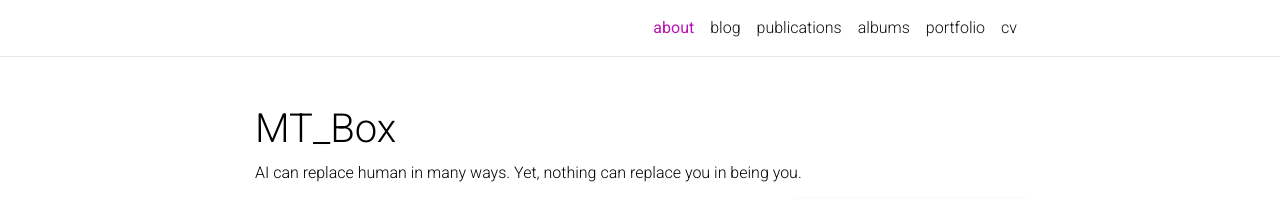
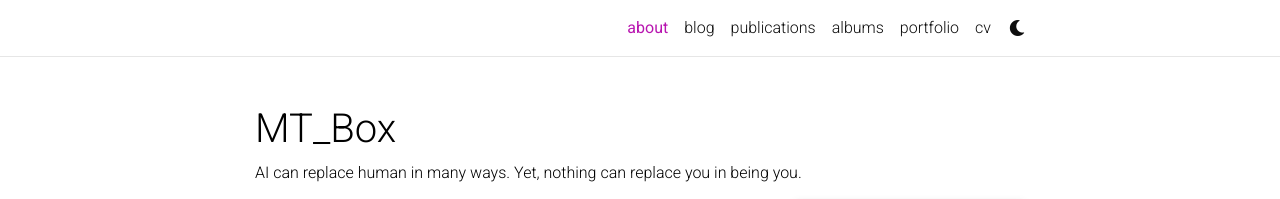
Before and after one commit to levulinh/levulinh.github.io, a Jekyll site: the page built from _pages/about.md, in a window 1280 px wide. Shown: the top 199 px of the page. Built offline with Jekyll 4.4.1, drawn with Linux system fonts in a browser that asks for light colours; full-size pictures stand in for the smaller copies a plugin makes; comment, search, counter and statistics services are not loaded; a style sheet for code colours, icons or effects is not loaded.

```diff
--- a/_config.yml
+++ b/_config.yml
@@ -11,31 +11,31 @@
   A space where I share my humble knowledge about coding and life.
 footer_text: >
 
-keywords: jekyll, jekyll-theme, academic-website, portfolio-website  # add your own keywords or leave empty
+keywords: jekyll, jekyll-theme, academic-website, portfolio-website # add your own keywords or leave empty
 
 lang: en # the language of your site (for example: en, fr, cn, ru, etc.)
-icon: fav.png  # the emoji used as the favicon (alternatively, provide image name in /assets/img/)
+icon: fav.png # the emoji used as the favicon (alternatively, provide image name in /assets/img/)
 
 url: https://levulinh.github.io # the base hostname & protocol for your site
-baseurl:  # the subpath of your site, e.g. /blog/
+baseurl: # the subpath of your site, e.g. /blog/
 last_updated: true # set to true if you want to display last updated in the footer
-impressum_path:  # set to path to include impressum link in the footer, use the same path as permalink in a page, helps to conform with EU GDPR
+impressum_path: # set to path to include impressum link in the footer, use the same path as permalink in a page, helps to conform with EU GDPR
 
 # -----------------------------------------------------------------------------
 # Theme
 # -----------------------------------------------------------------------------
 
 # code highlighter theme
-highlight_theme_light: github   # https://github.com/jwarby/jekyll-pygments-themes
-highlight_theme_dark: native    # https://github.com/jwarby/jekyll-pygments-themes
+highlight_theme_light: github # https://github.com/jwarby/jekyll-pygments-themes
+highlight_theme_dark: native # https://github.com/jwarby/jekyll-pygments-themes
 
 # repo color theme
-repo_theme_light: default       # https://github.com/anuraghazra/github-readme-stats/blob/master/themes/README.md
-repo_theme_dark: dark           # https://github.com/anuraghazra/github-readme-stats/blob/master/themes/README.md
+repo_theme_light: default # https://github.com/anuraghazra/github-readme-stats/blob/master/themes/README.md
+repo_theme_dark: dark # https://github.com/anuraghazra/github-readme-stats/blob/master/themes/README.md
 repo_trophies:
   enabled: true
-  theme_light: flat    # https://github.com/ryo-ma/github-profile-trophy
-  theme_dark: gitdimmed  # https://github.com/ryo-ma/github-profile-trophy
+  theme_light: flat # https://github.com/ryo-ma/github-profile-trophy
+  theme_dark: gitdimmed # https://github.com/ryo-ma/github-profile-trophy
 
 # -----------------------------------------------------------------------------
 # RSS Feed
@@ -110,11 +110,11 @@
 # Analytics and search engine verification
 # -----------------------------------------------------------------------------
 
-google_analytics:  # your Google Analytics measurement ID (format: G-XXXXXXXXXX)
-panelbear_analytics:  # panelbear analytics site ID (format: XXXXXXXXX)
+google_analytics: # your Google Analytics measurement ID (format: G-XXXXXXXXXX)
+panelbear_analytics: # panelbear analytics site ID (format: XXXXXXXXX)
 
-google_site_verification:  # your google-site-verification ID (Google Search Console)
-bing_site_verification:  # out your bing-site-verification ID (Bing Webmaster)
+google_site_verification: # your google-site-verification ID (Google Search Console)
+bing_site_verification: # out your bing-site-verification ID (Bing Webmaster)
 
 # -----------------------------------------------------------------------------
 # Blog
@@ -137,15 +137,15 @@
 # Follow instructions on https://giscus.app/ to setup for your repo to fill out
 # the information below.
 giscus:
-  repo: levulinh/levulinh.github.io      # <your-github-user-name>/<your-github-repo-name>
+  repo: levulinh/levulinh.github.io # <your-github-user-name>/<your-github-repo-name>
   repo_id: R_kgDOJhoxrw
-  category: Blog             # name of the category under which discussions will be created
+  category: Blog # name of the category under which discussions will be created
   category_id: DIC_kwDOJhoxr84CWa6o
-  mapping: title                 # identify discussions by post title
-  strict: 1                      # use strict identification mode
-  reactions_enabled: 1           # enable (1) or disable (0) emoji reactions
-  input_position: bottom         # whether to display input form below (bottom) or above (top) the comments
-  theme: light_tritanopia                   # name of the color scheme (preferred works well with al-folio light/dark mode)
+  mapping: title # identify discussions by post title
+  strict: 1 # use strict identification mode
+  reactions_enabled: 1 # enable (1) or disable (0) emoji reactions
+  input_position: bottom # whether to display input form below (bottom) or above (top) the comments
+  theme: light_tritanopia # name of the color scheme (preferred works well with al-folio light/dark mode)
   emit_metadata: 0
   lang: en
 
@@ -199,7 +199,7 @@
 kramdown:
   input: GFM
   syntax_highlighter_opts:
-    css_class: 'highlight'
+    css_class: "highlight"
     span:
       line_numbers: false
     block:
@@ -207,7 +207,7 @@
       start_line: 1
 
 # Includes & excludes
-include: ['_pages']
+include: ["_pages"]
 exclude:
   - bin
   - Gemfile
@@ -246,7 +246,7 @@
 # -----------------------------------------------------------------------------
 
 jekyll-minifier:
-  exclude: ['robots.txt']
+  exclude: ["robots.txt"]
   uglifier_args:
     harmony: true
 
@@ -261,18 +261,17 @@
     tag: archive-tag
     category: archive-category
   permalinks:
-    year: '/blog/:year/'
-    tag: '/blog/tag/:name/'
-    category: '/blog/category/:name/'
+    year: "/blog/:year/"
+    tag: "/blog/tag/:name/"
+    category: "/blog/category/:name/"
 
-display_tags: ['deep learning', 'diary', 'korean', 'english', 'code'] # this tags will be dispalyed on the front page of your blog
+display_tags: ["deep learning", "diary", "korean", "english", "code"] # this tags will be dispalyed on the front page of your blog
 
 # -----------------------------------------------------------------------------
 # Jekyll Scholar
 # -----------------------------------------------------------------------------
 
 scholar:
-
   last_name: [Le]
   first_name: [Vu Linh, L.]
 
@@ -301,12 +300,28 @@
   dimensions_badge: true # Dimensions badge (https://badge.dimensions.ai/)
 
 # Filter out certain bibtex entry keywords used internally from the bib output
-filtered_bibtex_keywords: [abbr, abstract, arxiv, bibtex_show, html, pdf, selected, supp, blog, code, poster, slides, website, preview, altmetric]
+filtered_bibtex_keywords:
+  [
+    abbr,
+    abstract,
+    arxiv,
+    bibtex_show,
+    html,
+    pdf,
+    selected,
+    supp,
+    blog,
+    code,
+    poster,
+    slides,
+    website,
+    preview,
+    altmetric,
+  ]
 
 # Maximum number of authors to be shown for each publication (more authors are visible on click)
-max_author_limit: 3  # leave blank to always show all authors
-more_authors_animation_delay: 10  # more authors are revealed on click using animation; smaller delay means faster animation
-
+max_author_limit: 3 # leave blank to always show all authors
+more_authors_animation_delay: 10 # more authors are revealed on click using animation; smaller delay means faster animation
 
 # -----------------------------------------------------------------------------
 # Jekyll Link Attributes
@@ -318,7 +333,6 @@
   rel: external nofollow noopener
   target: _blank
   exclude:
-
 
 # -----------------------------------------------------------------------------
 # Responsive WebP Images
@@ -345,29 +359,31 @@
 # -----------------------------------------------------------------------------
 
 jekyll-diagrams:
-    # configuration, see https://github.com/zhustec/jekyll-diagrams.
-    # feel free to comment out this section if not using jekyll diagrams.
-
+  # configuration, see https://github.com/zhustec/jekyll-diagrams.
+  # feel free to comment out this section if not using jekyll diagrams.
 
 # -----------------------------------------------------------------------------
 # Optional Features
 # -----------------------------------------------------------------------------
 
-enable_google_analytics:    false  # enables google analytics
-enable_panelbear_analytics: false  # enables panelbear analytics
-enable_google_verification: false  # enables google site verification
-enable_bing_verification:   false  # enables bing site verification
-enable_masonry:             true   # enables automatic project cards arrangement
-enable_math:                true   # enables math typesetting (uses MathJax)
-enable_tooltips:            false  # enables automatic tooltip links generated
-                                   # for each section titles on pages and posts
-enable_darkmode:            false   # enables switching between light/dark modes
-enable_navbar_social:       false  # enables displaying social links in the
-                                   # navbar on the about page
-enable_project_categories:  false   # enables categorization of projects into
-                                   # multiple categories
-enable_medium_zoom:         true   # enables image zoom feature (as on medium.com)
-enable_progressbar:         true   # enables a horizontal progress bar linked to the vertical scroll position
+enable_google_analytics: false # enables google analytics
+enable_panelbear_analytics: false # enables panelbear analytics
+enable_google_verification: false # enables google site verification
+enable_bing_verification: false # enables bing site verification
+enable_masonry: true # enables automatic project cards arrangement
+enable_math: true # enables math typesetting (uses MathJax)
+enable_tooltips:
+  false # enables automatic tooltip links generated
+  # for each section titles on pages and posts
+enable_darkmode: true # enables switching between light/dark modes
+enable_navbar_social:
+  false # enables displaying social links in the
+  # navbar on the about page
+enable_project_categories:
+  false # enables categorization of projects into
+  # multiple categories
+enable_medium_zoom: true # enables image zoom feature (as on medium.com)
+enable_progressbar: true # enables a horizontal progress bar linked to the vertical scroll position
 
 # -----------------------------------------------------------------------------
 # Library versions
```
